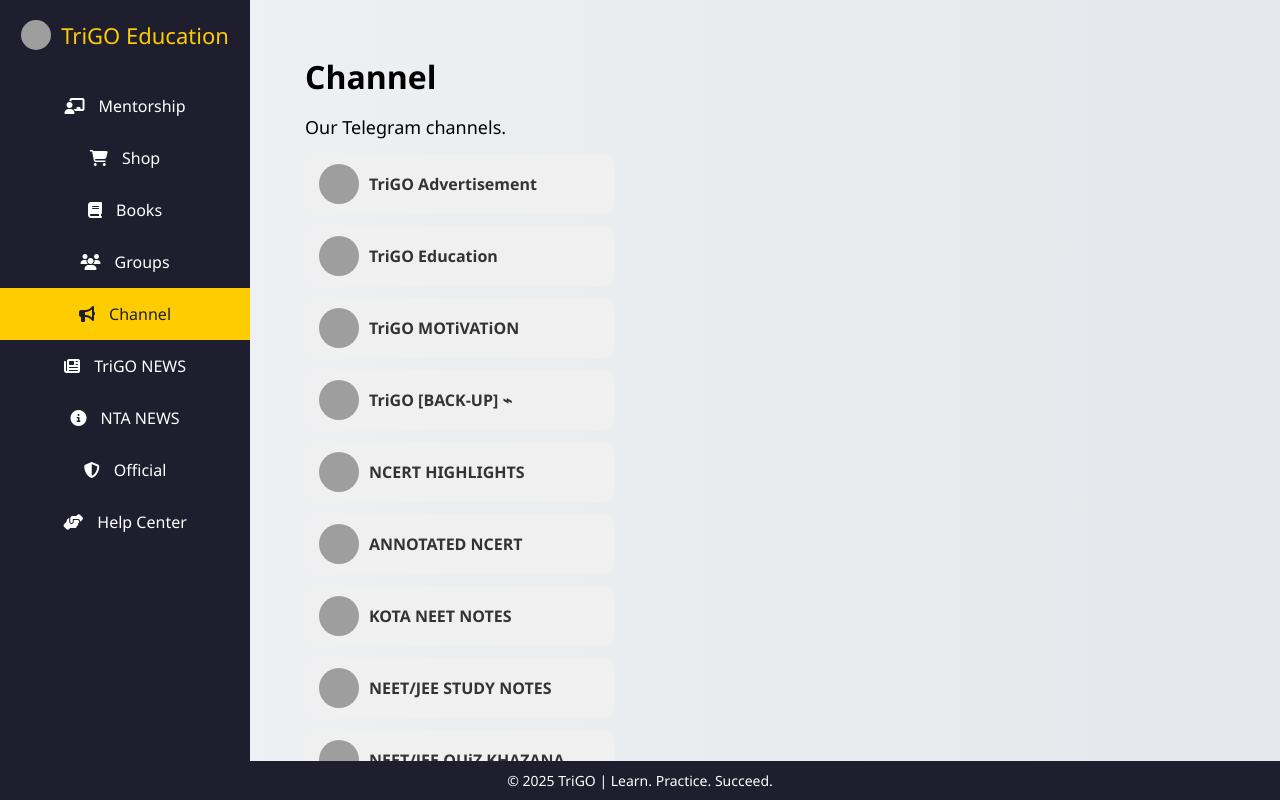
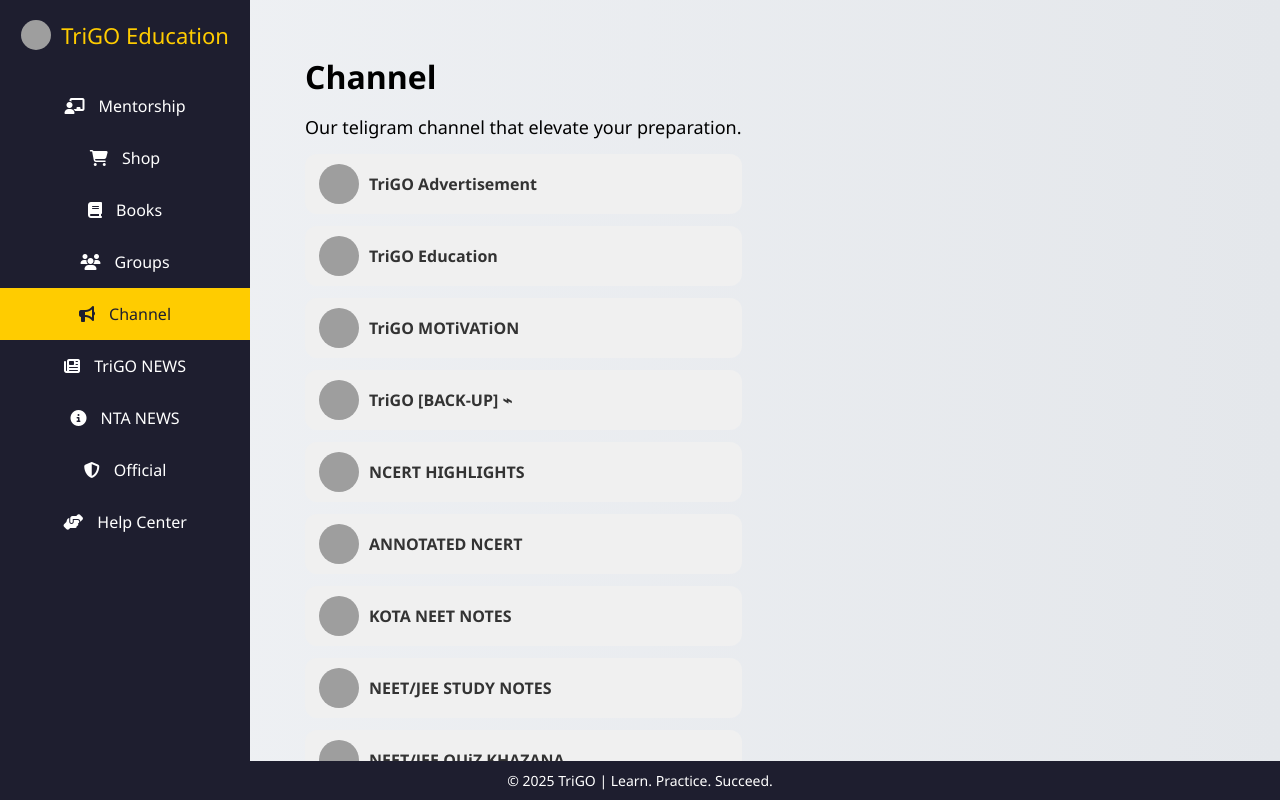
Before and after one commit to trigoeducation/trigotg, a plain HTML site: page index.html in a window 1280 px wide. Both pictures are taken after a click on the item "Channel". Drawn offline with Linux system fonts and the light colour scheme; grey boxes are pictures that could not be loaded.

Commit message:
Update index.html

```diff
--- a/index.html
+++ b/index.html
@@ -1421,7 +1421,7 @@ overflow: hidden; // or auto
 
 <div id="channel" class="section">
   <h1>Channel</h1>
-  <p>Our Telegram channels.</p>
+  <p>Our teligram channel that elevate your preparation.</p>
 
   <a href="https://t.me/+nET5vlocYrVhMzU9" target="_blank" class="channel-button">
     <img src="https://i.postimg.cc/26H8zQ8K/photo-2025-07-19-15-17-35.jpg" alt="TriGO Advertisement" class="channel-logo">
```
